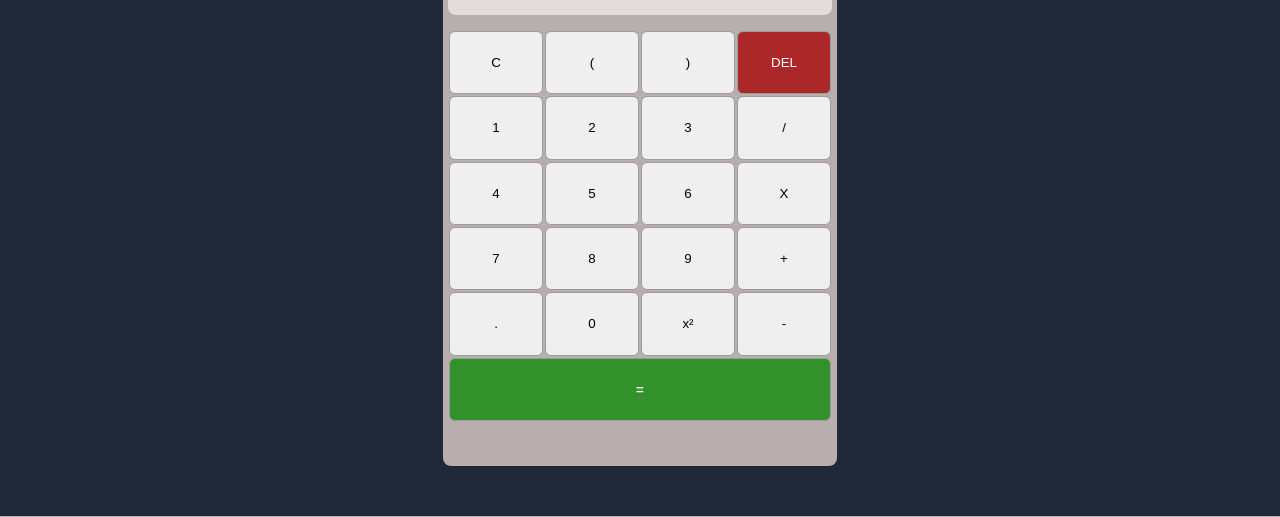
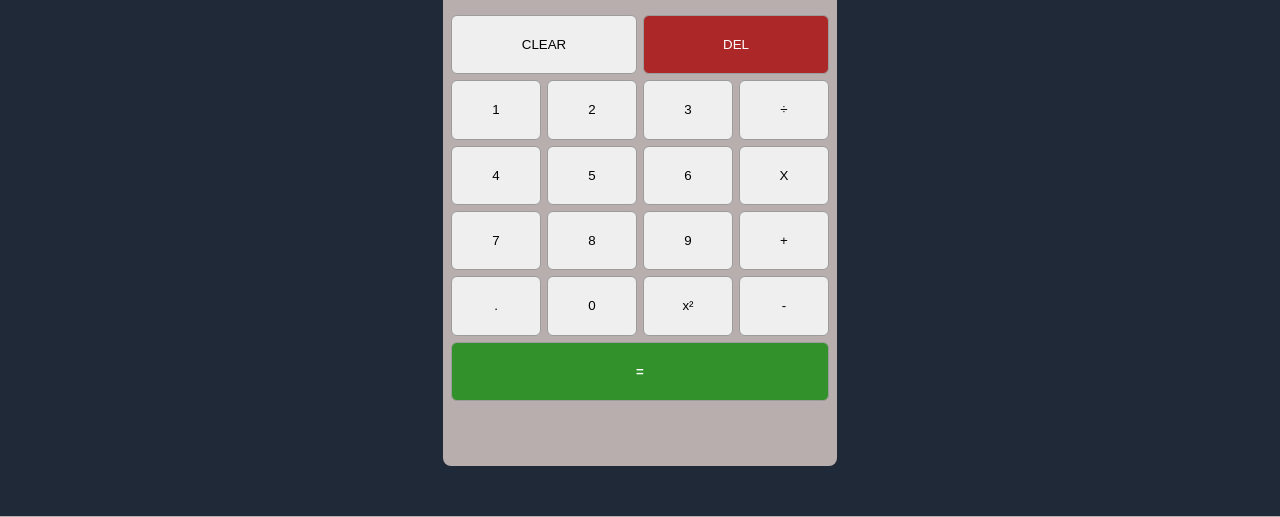
Before and after one commit to GabrielBRQ/calculator, a plain HTML site: page index.html in a window 1280 px wide. Shown: the part 234-751 px from the top of the page. Drawn offline with Linux system fonts and the light colour scheme.

Commit message:
add new style

```diff
--- a/index.html
+++ b/index.html
@@ -10,30 +10,28 @@
 <body>
     <h1>Calculator</h1>
     <div class="container">
-        <div class="count">9 + 6 =</div>
-        <div class="result">15</div>
+        <div data-previous-operand class="count"></div>
+        <div data-current-operand class="result"></div>
         <div class="buttonContainer">
-            <button>C</button>
-            <button>(</button>
-            <button>)</button>
-            <button class="delete">DEL</button>
-            <button>1</button>
-            <button>2</button>
-            <button>3</button>
-            <button>/</button>
-            <button>4</button>
-            <button>5</button>
-            <button>6</button>
-            <button>X</button>
-            <button>7</button>
-            <button>8</button>
-            <button>9</button>
-            <button>+</button>
-            <button>.</button>
-            <button>0</button>
-            <button>x²</button>
-            <button>-</button>
-            <button class="equals">=</button>
+            <button data-clear class="clear">CLEAR</button>
+            <button data-delete class="delete">DEL</button>
+            <button data-number id="1">1</button>
+            <button data-number id="2">2</button>
+            <button data-number id="3">3</button>
+            <button data-operation>÷</button>
+            <button data-number id="4">4</button>
+            <button data-number id="5">5</button>
+            <button data-number id="6">6</button>
+            <button data-operation>X</button>
+            <button data-number id="7">7</button>
+            <button data-number id="8">8</button>
+            <button data-number id="9">9</button>
+            <button data-operation>+</button>
+            <button data-number>.</button>
+            <button data-number id="0">0</button>
+            <button data-sqr>x²</button>
+            <button data-operation>-</button>
+            <button data-equals class="equals">=</button>
         </div>
     </div>
     <div class="footer">
--- a/style.css
+++ b/style.css
@@ -17,8 +17,14 @@ h1{
 button{
     transition-duration: 0.3s;
     border: 1px solid rgb(156, 156, 156);
+    margin: 3px;
     border-radius: 6px;
-    margin: 1px;
+    display: inline-block;
+    cursor: pointer;
+    text-align: center;
+    text-decoration: none;
+    outline: none;
+
 }
 
 button:hover {
@@ -26,6 +32,11 @@ button:hover {
     color: white;
 }
 
+button:active {
+    background-color: rgb(185, 174, 174);
+    box-shadow: 0 2px #666;
+    transform: translateY(2px);
+}
 .equals {
     background-color: rgb(50, 145, 42);
     color: white;
@@ -39,9 +50,16 @@ button:hover {
     color: white;
 }
 
+.clear{
+    grid-column-start: 1;
+    grid-column-end: 3;
+}
+
 .delete{
     background-color: rgb(172, 40, 40);
     color: white;
+    grid-column-start: 3;
+    grid-column-end: 5;
 }
 
 .delete:hover {
```
